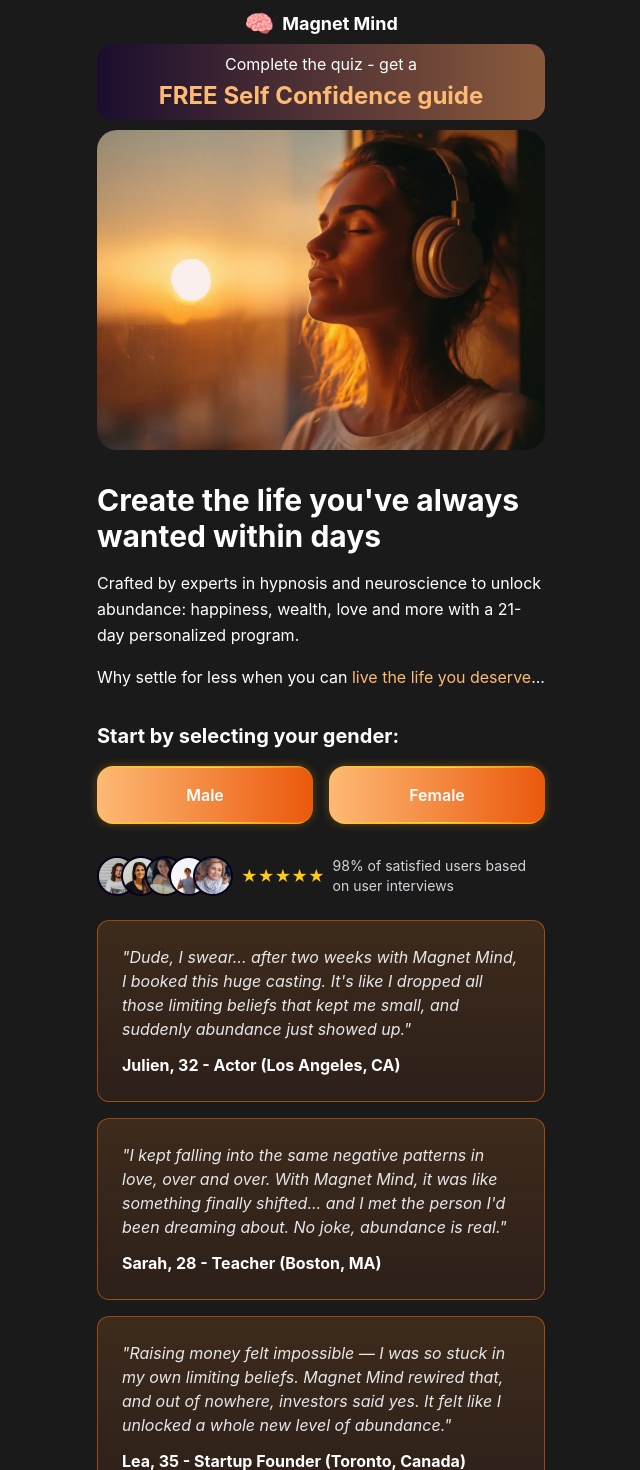
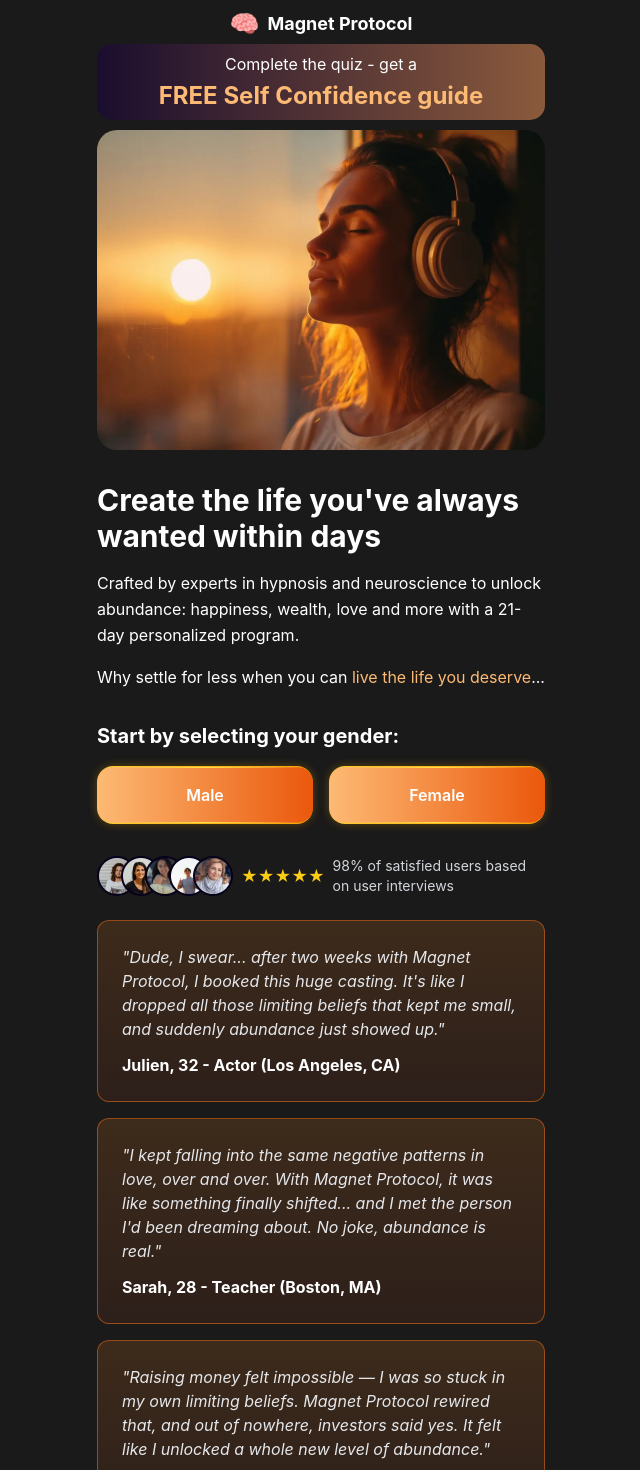
Before and after one commit to oganonymous108/mind-quiz, a Next.js app: page / in a window 1280 px wide. Shown: the top 1470 px of the page, without its empty margins (319-959 px from the left). Built offline with nearby package versions, Linux system fonts and the light colour scheme; no server answers.

Commit message:
Rename Magnet Mind to Magnet Protocol

```diff
--- a/app/contact/page.tsx
+++ b/app/contact/page.tsx
@@ -20,7 +20,7 @@ export default function ContactPage() {
           </button>
           <div className="flex items-center gap-2">
             <div className="text-2xl">🧠</div>
-            <span className="font-bold text-lg">Magnet Mind</span>
+            <span className="font-bold text-lg">Magnet Protocol</span>
           </div>
           <div className="w-6"></div>
         </div>
@@ -33,7 +33,7 @@ export default function ContactPage() {
             <div>
               <h2 className="text-xl font-semibold mb-2 text-orange-400">Get in Touch</h2>
               <p className="text-gray-300 leading-relaxed">
-                We&apos;re here to help! If you have any questions, concerns, or feedback about Magnet Mind, please don&apos;t hesitate to reach out to us.
+                We&apos;re here to help! If you have any questions, concerns, or feedback about Magnet Protocol, please don&apos;t hesitate to reach out to us.
               </p>
             </div>
 
@@ -80,7 +80,7 @@ export default function ContactPage() {
 
           {/* Footer */}
           <div className="mt-12 pt-8 border-t border-gray-700 text-center text-xs text-gray-500 space-y-1">
-            <p>© 2025 Magnet Mind. All rights reserved.</p>
+            <p>© 2025 Magnet Protocol. All rights reserved.</p>
           </div>
         </div>
       </div>
--- a/app/layout.tsx
+++ b/app/layout.tsx
@@ -3,7 +3,7 @@ import './globals.css'
 import GoogleAnalytics from '@/components/GoogleAnalytics'
 
 export const metadata: Metadata = {
-  title: 'Magnet Mind - Create the Life You Want',
+  title: 'Magnet Protocol - Create the Life You Want',
   description: 'Learn to think, feel, and act like the most prosperous minds',
 }
 
--- a/app/page.tsx
+++ b/app/page.tsx
@@ -24,7 +24,7 @@ export default function LandingPage() {
         <div className="flex items-center justify-center px-4 pt-2 pb-1">
           <div className="flex items-center gap-2">
             <div className="text-2xl">🧠</div>
-            <span className="font-bold text-lg">Magnet Mind</span>
+            <span className="font-bold text-lg">Magnet Protocol</span>
           </div>
         </div>
 
@@ -49,7 +49,7 @@ export default function LandingPage() {
           <div className="relative w-full h-[320px] overflow-hidden" style={{ borderRadius: '20px' }}>
             <Image
               src="/main.jpg"
-              alt="Magnet Mind"
+              alt="Magnet Protocol"
               fill
               className="object-cover"
               priority
@@ -131,42 +131,42 @@ export default function LandingPage() {
           <div className="space-y-4">
             <div className="bg-gradient-to-b from-[#3d2b1b] to-[#2d1f1a] border border-orange-500/50 rounded-xl p-6">
               <p className="text-gray-200 italic mb-3">
-                &quot;Dude, I swear... after two weeks with Magnet Mind, I booked this huge casting. It&apos;s like I dropped all those limiting beliefs that kept me small, and suddenly abundance just showed up.&quot;
+                &quot;Dude, I swear... after two weeks with Magnet Protocol, I booked this huge casting. It&apos;s like I dropped all those limiting beliefs that kept me small, and suddenly abundance just showed up.&quot;
               </p>
               <p className="text-white font-bold">Julien, 32 - Actor (Los Angeles, CA)</p>
             </div>
 
             <div className="bg-gradient-to-b from-[#3d2b1b] to-[#2d1f1a] border border-orange-500/50 rounded-xl p-6">
               <p className="text-gray-200 italic mb-3">
-                &quot;I kept falling into the same negative patterns in love, over and over. With Magnet Mind, it was like something finally shifted... and I met the person I&apos;d been dreaming about. No joke, abundance is real.&quot;
+                &quot;I kept falling into the same negative patterns in love, over and over. With Magnet Protocol, it was like something finally shifted... and I met the person I&apos;d been dreaming about. No joke, abundance is real.&quot;
               </p>
               <p className="text-white font-bold">Sarah, 28 - Teacher (Boston, MA)</p>
             </div>
 
             <div className="bg-gradient-to-b from-[#3d2b1b] to-[#2d1f1a] border border-orange-500/50 rounded-xl p-6">
               <p className="text-gray-200 italic mb-3">
-                &quot;Raising money felt impossible — I was so stuck in my own limiting beliefs. Magnet Mind rewired that, and out of nowhere, investors said yes. It felt like I unlocked a whole new level of abundance.&quot;
+                &quot;Raising money felt impossible — I was so stuck in my own limiting beliefs. Magnet Protocol rewired that, and out of nowhere, investors said yes. It felt like I unlocked a whole new level of abundance.&quot;
               </p>
               <p className="text-white font-bold">Lea, 35 - Startup Founder (Toronto, Canada)</p>
             </div>
 
             <div className="bg-gradient-to-b from-[#3d2b1b] to-[#2d1f1a] border border-orange-500/50 rounded-xl p-6">
               <p className="text-gray-200 italic mb-3">
-                &quot;I used to wake up stressed, convinced I had to grind harder just to survive. Magnet Mind helped me break that survival loop. Instead of chasing clients, I started attracting them — and my business finally felt effortless.&quot;
+                &quot;I used to wake up stressed, convinced I had to grind harder just to survive. Magnet Protocol helped me break that survival loop. Instead of chasing clients, I started attracting them — and my business finally felt effortless.&quot;
               </p>
               <p className="text-white font-bold">Thomas, 41 - Solo Entrepreneur (Chicago, IL)</p>
             </div>
 
             <div className="bg-gradient-to-b from-[#3d2b1b] to-[#2d1f1a] border border-orange-500/50 rounded-xl p-6">
               <p className="text-gray-200 italic mb-3">
-                &quot;I never thought I could change the dynamics at home. With Magnet Mind, I caught myself breaking the same negative patterns I&apos;d repeated for years. The shift was subtle at first — then suddenly, laughter and warmth came back into my family.&quot;
+                &quot;I never thought I could change the dynamics at home. With Magnet Protocol, I caught myself breaking the same negative patterns I&apos;d repeated for years. The shift was subtle at first — then suddenly, laughter and warmth came back into my family.&quot;
               </p>
               <p className="text-white font-bold">Camille, 37 - Coach (Vancouver, Canada)</p>
             </div>
 
             <div className="bg-gradient-to-b from-[#3d2b1b] to-[#2d1f1a] border border-orange-500/50 rounded-xl p-6">
               <p className="text-gray-200 italic mb-3">
-                &quot;I&apos;d hit a wall creatively — no ideas, no growth, just frustration. Magnet Mind unlocked something deeper. Out of nowhere, inspiration started flowing and my videos took off. For the first time, I felt like I was creating from abundance, not fear.&quot;
+                &quot;I&apos;d hit a wall creatively — no ideas, no growth, just frustration. Magnet Protocol unlocked something deeper. Out of nowhere, inspiration started flowing and my videos took off. For the first time, I felt like I was creating from abundance, not fear.&quot;
               </p>
               <p className="text-white font-bold">Adrian, 25 – YouTube Creator (New York, NY)</p>
             </div>
--- a/app/privacy/page.tsx
+++ b/app/privacy/page.tsx
@@ -20,7 +20,7 @@ export default function PrivacyPage() {
           </button>
           <div className="flex items-center gap-2">
             <div className="text-2xl">🧠</div>
-            <span className="font-bold text-lg">Magnet Mind</span>
+            <span className="font-bold text-lg">Magnet Protocol</span>
           </div>
           <div className="w-6"></div>
         </div>
@@ -34,7 +34,7 @@ export default function PrivacyPage() {
             <section>
               <h2 className="text-xl font-semibold mb-3 text-orange-400">1. Introduction</h2>
               <p>
-                Welcome to Magnet Mind. We are committed to protecting your privacy and ensuring you have a positive experience on our website and in using our products and services. This Privacy Policy explains how we collect, use, disclose, and safeguard your information when you visit our website.
+                Welcome to Magnet Protocol. We are committed to protecting your privacy and ensuring you have a positive experience on our website and in using our products and services. This Privacy Policy explains how we collect, use, disclose, and safeguard your information when you visit our website.
               </p>
             </section>
 
@@ -126,7 +126,7 @@ export default function PrivacyPage() {
 
           {/* Footer */}
           <div className="mt-12 pt-8 border-t border-gray-700 text-center text-xs text-gray-500 space-y-1">
-            <p>© 2025 Magnet Mind. All rights reserved.</p>
+            <p>© 2025 Magnet Protocol. All rights reserved.</p>
           </div>
         </div>
       </div>
--- a/app/quiz/[id]/page.tsx
+++ b/app/quiz/[id]/page.tsx
@@ -328,7 +328,7 @@ export default function QuizPage() {
           </button>
           <div className="flex items-center gap-2">
             <div className="text-2xl">🧠</div>
-            <span className="font-bold text-lg">Magnet Mind</span>
+            <span className="font-bold text-lg">Magnet Protocol</span>
           </div>
           <div className="text-sm text-gray-400">
             {questionId} of {QUIZ_QUESTIONS.length}
--- a/app/quiz/results-preview/page.tsx
+++ b/app/quiz/results-preview/page.tsx
@@ -35,7 +35,7 @@ export default function ResultsPreviewPage() {
         <div className="flex items-center justify-between px-4 pt-4 pb-2">
           <div className="flex items-center gap-2">
             <div className="text-2xl">🧠</div>
-            <span className="font-bold text-lg">Magnet Mind</span>
+            <span className="font-bold text-lg">Magnet Protocol</span>
           </div>
         </div>
 
--- a/app/terms/page.tsx
+++ b/app/terms/page.tsx
@@ -20,7 +20,7 @@ export default function TermsPage() {
           </button>
           <div className="flex items-center gap-2">
             <div className="text-2xl">🧠</div>
-            <span className="font-bold text-lg">Magnet Mind</span>
+            <span className="font-bold text-lg">Magnet Protocol</span>
           </div>
           <div className="w-6"></div>
         </div>
@@ -34,13 +34,13 @@ export default function TermsPage() {
             <section>
               <h2 className="text-xl font-semibold mb-3 text-orange-400">1. Agreement to Terms</h2>
               <p>
-                By accessing or using Magnet Mind&apos;s website and services, you agree to be bound by these Terms and Conditions. If you disagree with any part of these terms, you may not access our services.
+                By accessing or using Magnet Protocol&apos;s website and services, you agree to be bound by these Terms and Conditions. If you disagree with any part of these terms, you may not access our services.
               </p>
             </section>
 
             <section>
               <h2 className="text-xl font-semibold mb-3 text-orange-400">2. Use License</h2>
-              <p className="mb-2">Permission is granted to temporarily access the materials on Magnet Mind&apos;s website for personal, non-commercial transitory viewing only. This license does not include:</p>
+              <p className="mb-2">Permission is granted to temporarily access the materials on Magnet Protocol&apos;s website for personal, non-commercial transitory viewing only. This license does not include:</p>
               <ul className="list-disc list-inside space-y-2 ml-4">
                 <li>Modifying or copying the materials</li>
                 <li>Using the materials for any commercial purpose or public display</li>
@@ -52,13 +52,13 @@ export default function TermsPage() {
             <section>
               <h2 className="text-xl font-semibold mb-3 text-orange-400">3. Services Description</h2>
               <p>
-                Magnet Mind provides personalized self-improvement programs, hypnosis sessions, and related content. Our services are designed for educational and self-improvement purposes. We do not provide medical, psychological, or professional therapeutic advice.
+                Magnet Protocol provides personalized self-improvement programs, hypnosis sessions, and related content. Our services are designed for educational and self-improvement purposes. We do not provide medical, psychological, or professional therapeutic advice.
               </p>
             </section>
 
             <section>
               <h2 className="text-xl font-semibold mb-3 text-orange-400">4. Disclaimer</h2>
-              <p className="mb-2">The materials on Magnet Mind&apos;s website are provided on an &apos;as is&apos; basis. We make no warranties, expressed or implied, and hereby disclaim and negate all other warranties including, without limitation:</p>
+              <p className="mb-2">The materials on Magnet Protocol&apos;s website are provided on an &apos;as is&apos; basis. We make no warranties, expressed or implied, and hereby disclaim and negate all other warranties including, without limitation:</p>
               <ul className="list-disc list-inside space-y-2 ml-4">
                 <li>Implied warranties or conditions of merchantability</li>
                 <li>Fitness for a particular purpose</li>
@@ -72,7 +72,7 @@ export default function TermsPage() {
             <section>
               <h2 className="text-xl font-semibold mb-3 text-orange-400">5. Limitations</h2>
               <p>
-                In no event shall Magnet Mind or its suppliers be liable for any damages (including, without limitation, damages for loss of data or profit, or due to business interruption) arising out of the use or inability to use the materials on Magnet Mind&apos;s website, even if Magnet Mind or a Magnet Mind authorized representative has been notified orally or in writing of the possibility of such damage.
+                In no event shall Magnet Protocol or its suppliers be liable for any damages (including, without limitation, damages for loss of data or profit, or due to business interruption) arising out of the use or inability to use the materials on Magnet Protocol&apos;s website, even if Magnet Protocol or a Magnet Protocol authorized representative has been notified orally or in writing of the possibility of such damage.
               </p>
             </section>
 
@@ -86,21 +86,21 @@ export default function TermsPage() {
             <section>
               <h2 className="text-xl font-semibold mb-3 text-orange-400">7. Accuracy of Materials</h2>
               <p>
-                The materials appearing on Magnet Mind&apos;s website could include technical, typographical, or photographic errors. Magnet Mind does not warrant that any of the materials on its website are accurate, complete, or current. Magnet Mind may make changes to the materials contained on its website at any time without notice.
+                The materials appearing on Magnet Protocol&apos;s website could include technical, typographical, or photographic errors. Magnet Protocol does not warrant that any of the materials on its website are accurate, complete, or current. Magnet Protocol may make changes to the materials contained on its website at any time without notice.
               </p>
             </section>
 
             <section>
               <h2 className="text-xl font-semibold mb-3 text-orange-400">8. Links</h2>
               <p>
-                Magnet Mind has not reviewed all of the sites linked to its website and is not responsible for the contents of any such linked site. The inclusion of any link does not imply endorsement by Magnet Mind of the site. Use of any such linked website is at the user&apos;s own risk.
+                Magnet Protocol has not reviewed all of the sites linked to its website and is not responsible for the contents of any such linked site. The inclusion of any link does not imply endorsement by Magnet Protocol of the site. Use of any such linked website is at the user&apos;s own risk.
               </p>
             </section>
 
             <section>
               <h2 className="text-xl font-semibold mb-3 text-orange-400">9. Modifications</h2>
               <p>
-                Magnet Mind may revise these terms of service for its website at any time without notice. By using this website, you are agreeing to be bound by the then current version of these terms of service.
+                Magnet Protocol may revise these terms of service for its website at any time without notice. By using this website, you are agreeing to be bound by the then current version of these terms of service.
               </p>
             </section>
 
@@ -126,7 +126,7 @@ export default function TermsPage() {
             <section>
               <h2 className="text-xl font-semibold mb-3 text-orange-400">12. Intellectual Property</h2>
               <p>
-                All content, features, and functionality of Magnet Mind, including but not limited to text, graphics, logos, images, and software, are the property of Magnet Mind and are protected by international copyright, trademark, and other intellectual property laws.
+                All content, features, and functionality of Magnet Protocol, including but not limited to text, graphics, logos, images, and software, are the property of Magnet Protocol and are protected by international copyright, trademark, and other intellectual property laws.
               </p>
             </section>
 
@@ -145,7 +145,7 @@ export default function TermsPage() {
 
           {/* Footer */}
           <div className="mt-12 pt-8 border-t border-gray-700 text-center text-xs text-gray-500 space-y-1">
-            <p>© 2025 Magnet Mind. All rights reserved.</p>
+            <p>© 2025 Magnet Protocol. All rights reserved.</p>
           </div>
         </div>
       </div>
```
Also changed, not shown: 1 other file (tests, documents, lock files or other folders).
